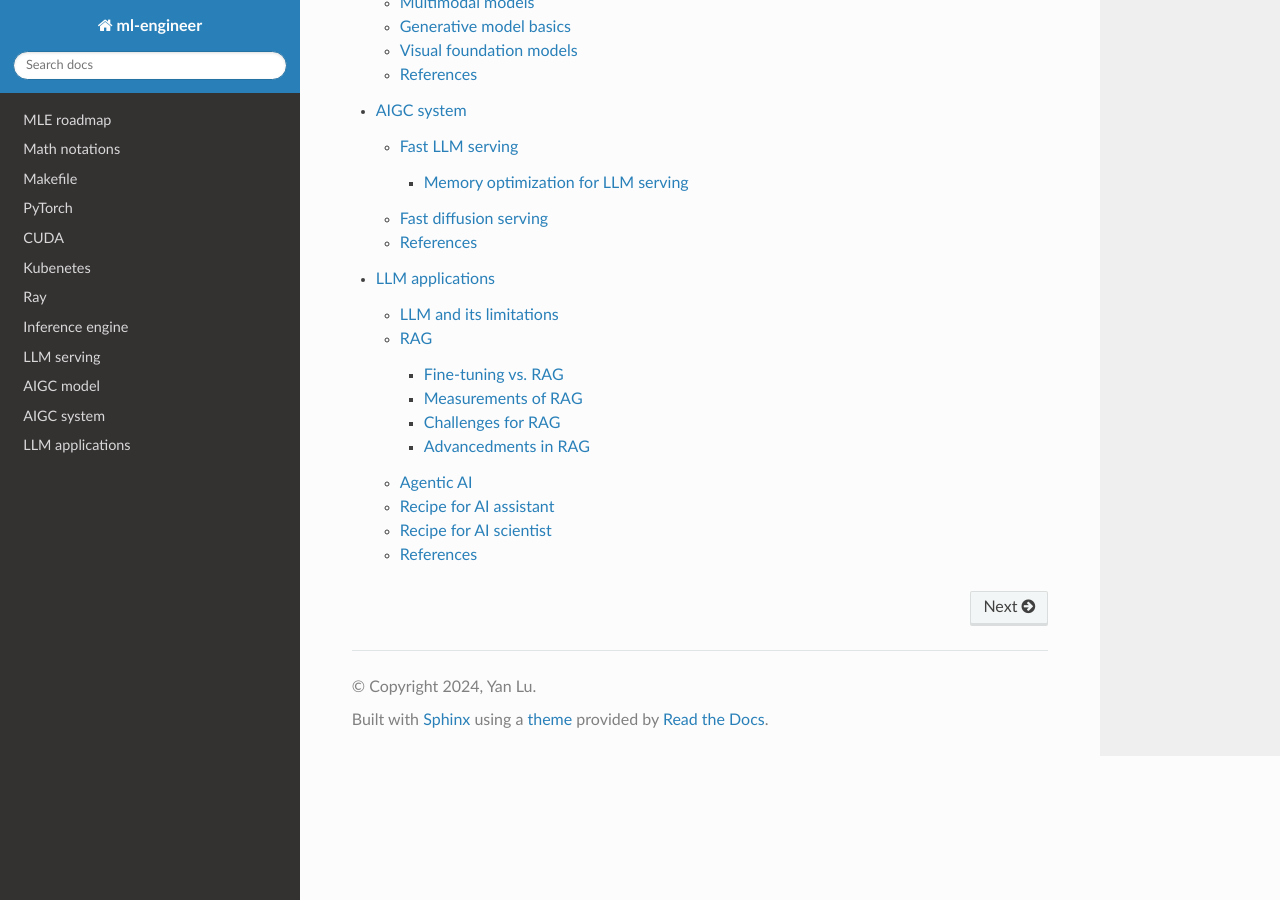
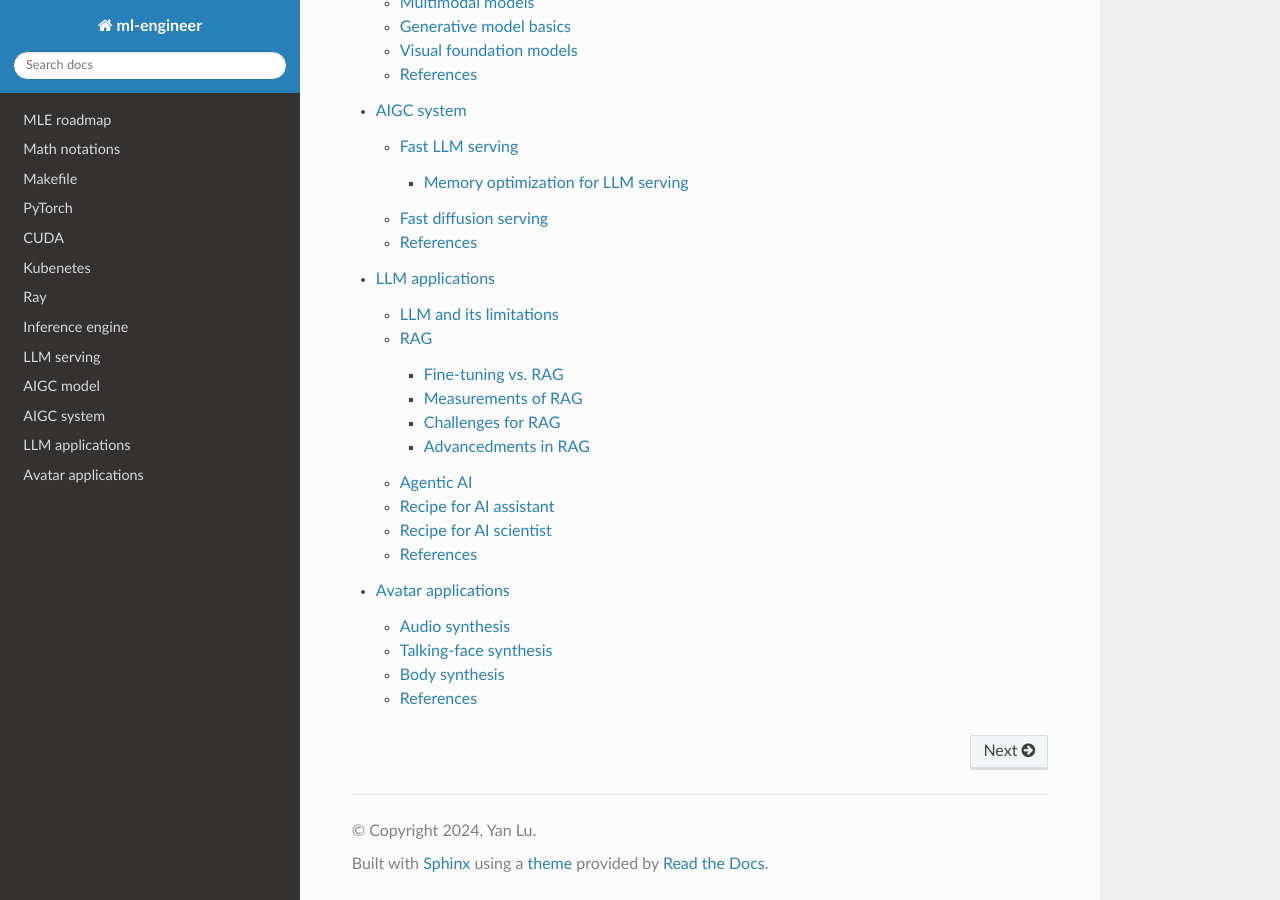
Before and after one commit to Jason-cs18/ml-engineer, a Sphinx documentation site: the page built from docs/source/index.rst, in a window 1280 px wide and 900 px high, scrolled down 2421 px. Built offline with Sphinx 7.4.7 and the Read the Docs theme 3.1.0, drawn with Linux system fonts in a browser that asks for light colours; some of the changed lines change nothing that is shown.

Commit message:
update avatar app

```diff
--- /dev/null
+++ b/docs/source/avatar_app.rst
@@ -0,0 +1,26 @@
+===================
+Avatar applications
+===================
+Avatar refers to realistic virtual humans that can help people complete "must-attend" tasks in the real world. Avatar applications are used in various fields, such as education, healthcare, and customer service.
+To create a realistic avatar, we need to consider the following aspects:
+
+1. **Audio**: The avatar should be able to produce realistic voice and sound effects.
+2. **Face**: The avatar should have a realistic face with facial expressions and movements.
+3. **Body**: The avatar should have a realistic body with movements and gestures.
+
+In this section, we will introduce them one by one.
+
+Audio synthesis
+---------------
+Auddio syntheis aims to generate realistic audio for the input text. It is also called text-to-speech (TTS).
+
+Talking-face synthesis
+----------------------
+Talking-face synthesis aims to generate a realistic face animation for the input audio.
+
+Body synthesis
+--------------
+Body synthesis aims to generate a realistic body animation for the input audio. The popular body synthesis methods often consists of two steps: 1) motion generation; 2) motion transfer.
+
+References
+-------------
--- a/docs/source/index.rst
+++ b/docs/source/index.rst
@@ -20,3 +20,4 @@
    aigc_model
    aigc_system
    llm_app
+   avatar_app
```
